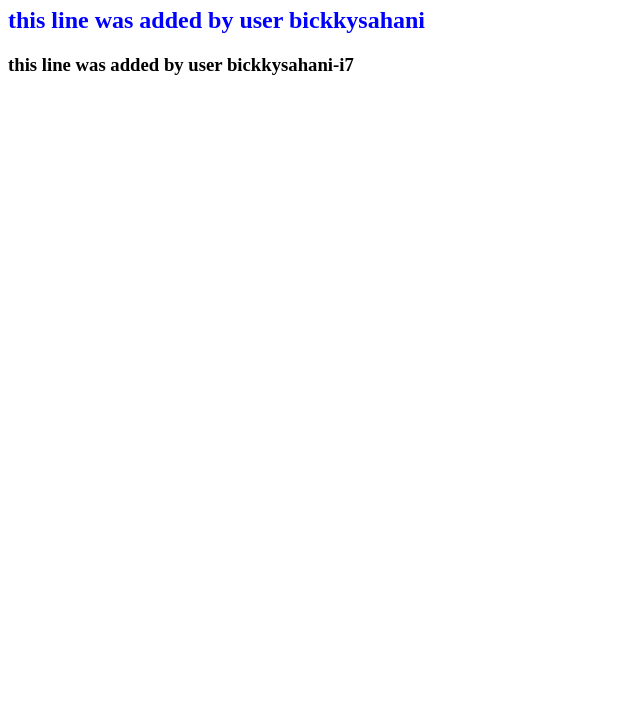
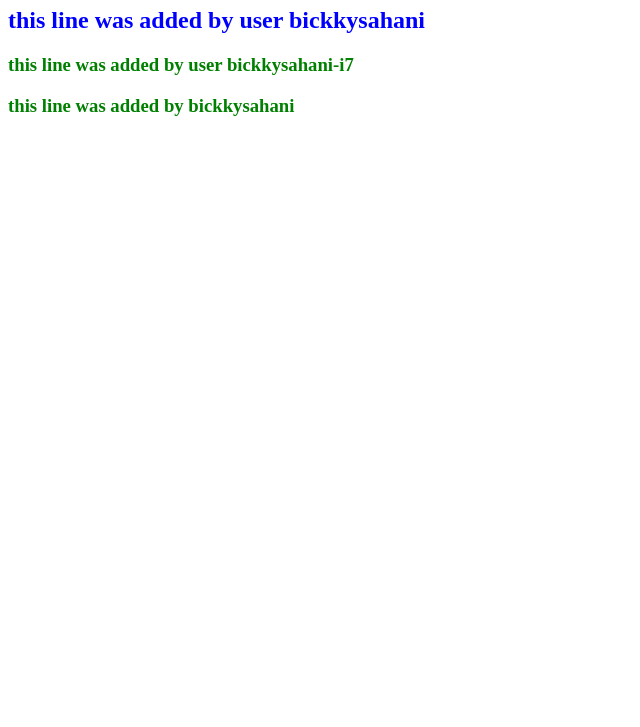
Before and after one commit to bickkysahani-i7/collaborate_demo3, a plain HTML site: page index.html in a window 1280 px wide. Shown: the part 73-800 px from the top of the page, without its empty margins (0-640 px from the left). Drawn offline with Linux system fonts and the light colour scheme.

Commit message:
added h3 element

```diff
--- a/index.html
+++ b/index.html
@@ -11,6 +11,8 @@
     <h1>Collaborate demo3</h1>
     <h2>this line was added by user bickkysahani</h2>
     <h3>this line was added by user bickkysahani-i7</h2>
+    <h3>this line was added by bickkysahani</h3>
+
 </body>
 <script src="script.js"></script>
 </html>
--- a/style.css
+++ b/style.css
@@ -4,3 +4,6 @@ h1{
 h2{
     color: blue;
 }
+h3{
+    color: green;
+}
```
